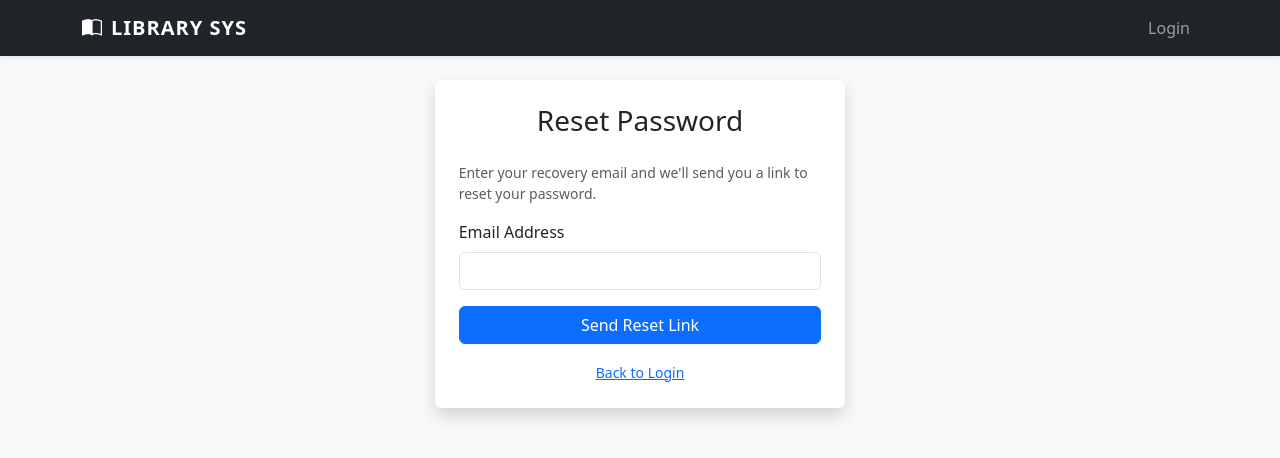
After one commit to lingt-xyz/HomeLibrary, a Flask app: page /forgot_password in a window 1280 px wide. The commit adds this page. Shown: the top 458 px of the page. Run offline with Flask 3, Linux system fonts and the light colour scheme; parts of the project's set-up code (start-up, migrations or seed data) failed here and were passed over; some libraries are stand-ins or nearby versions.

```diff
--- a/app.py
+++ b/app.py
@@ -1,17 +1,28 @@
 import os
-from datetime import datetime
+from datetime import datetime, timedelta, timezone
+import secrets
 from flask import Flask, render_template, redirect, url_for, request, flash
 from flask_sqlalchemy import SQLAlchemy
 from flask_login import LoginManager, UserMixin, login_user, login_required, logout_user, current_user
 from werkzeug.security import generate_password_hash, check_password_hash
 from functools import wraps
 from dotenv import load_dotenv
+from flask_mail import Mail, Message
 
 # Important for Vercel: Set instance_path to /tmp to avoid the Read-only error
 app = Flask(__name__, instance_path='/tmp')
 
 # Load variables from .env into the system environment
 load_dotenv()
+
+app.config['MAIL_SERVER'] = 'sandbox.smtp.mailtrap.io'
+app.config['MAIL_PORT'] = 2525
+app.config['MAIL_USERNAME'] = os.environ.get('MAIL_USERNAME')
+app.config['MAIL_PASSWORD'] = os.environ.get('MAIL_PASSWORD')
+app.config['MAIL_USE_TLS'] = True
+app.config['MAIL_USE_SSL'] = False
+
+mail = Mail(app)
 
 # Check if we are on Vercel or have a DATABASE_URL set
 # If not, fall back to local SQLite for development
@@ -42,6 +53,12 @@ class User(UserMixin, db.Model):
     email = db.Column(db.String(120), unique=True, nullable=True)
     password = db.Column(db.String(255), nullable=False)
     role = db.Column(db.String(20), nullable=False, default='reader')
+
+    reset_token = db.Column(db.String(100), unique=True, nullable=True)
+    token_expiry = db.Column(db.DateTime, nullable=True)
+    password_last_changed = db.Column(db.DateTime, nullable=True)
+    failed_login_attempts = db.Column(db.Integer, default=0)
+    lockout_until = db.Column(db.DateTime, nullable=True)
 
     # ADD THIS: If a user is deleted, their comments/interactions are deleted too
     interactions = db.relationship('ReaderInteraction', backref='user', cascade="all, delete-orphan")
@@ -88,13 +105,43 @@ def index():
 @app.route('/login', methods=['GET', 'POST'])
 def login():
     if request.method == 'POST':
-        user = User.query.filter_by(username=request.form.get('username')).first()
-        if user and check_password_hash(user.password, request.form.get('password')):
-            login_user(user)
-            if user.role == 'admin': return redirect(url_for('admin_dashboard'))
-            if user.role == 'librarian': return redirect(url_for('librarian_dashboard'))
-            return redirect(url_for('reader_dashboard'))
-        flash('Invalid username or password', 'danger')
+        username = request.form.get('username')
+        password = request.form.get('password')
+        user = User.query.filter_by(username=username).first()
+
+        if user:
+            # 1. Check if the user is currently locked out
+            if user.lockout_until and user.lockout_until > datetime.now(timezone.utc):
+                time_left = (user.lockout_until - datetime.now(timezone.utc)).seconds // 60
+                flash(f"Account locked. Try again in {max(1, time_left)} minutes.", "danger")
+                return redirect(url_for('login'))
+
+            # 2. Check the password
+            if check_password_hash(user.password, password):
+                # SUCCESS: Reset attempts and lockout
+                user.failed_login_attempts = 0
+                user.lockout_until = None
+                db.session.commit()
+                login_user(user)
+                if user.role == 'admin': return redirect(url_for('admin_dashboard'))
+                if user.role == 'librarian': return redirect(url_for('librarian_dashboard'))
+                return redirect(url_for('reader_dashboard'))
+            else:
+                # FAILURE: Increment counter
+                user.failed_login_attempts += 1
+
+                if user.failed_login_attempts >= 5:
+                    # Lock the account for 10 minutes
+                    user.lockout_until = datetime.now(timezone.utc) + timedelta(minutes=10)
+                    flash("Too many failed attempts. Account locked for 10 minutes.", "danger")
+                else:
+                    attempts_left = 5 - user.failed_login_attempts
+                    flash(f"Invalid password. {attempts_left} attempts remaining.", "warning")
+
+                db.session.commit()
+        else:
+            flash("User not found.", "danger")
+
     return render_template('login.html')
 
 @app.route('/logout')
@@ -102,6 +149,68 @@ def login():
 def logout():
     logout_user()
     return redirect(url_for('login'))
+
+@app.route('/forgot_password', methods=['GET', 'POST'])
+def forgot_password():
+    if request.method == 'POST':
+        email_input = request.form.get('email')
+        user = User.query.filter_by(email=email_input).first()
+
+        if user:
+            token = secrets.token_urlsafe(32)
+            user.reset_token = token
+            user.token_expiry = datetime.now(datetime.timezone.utc) + timedelta(minutes=30)
+            db.session.commit()
+
+            # Generate the URL
+            reset_url = url_for('reset_with_token', token=token, _external=True)
+
+            # Create the Message object
+            msg = Message("Reset Your Home Library Password",
+                          sender="noreply@homelibrary.com",
+                          recipients=[user.email])
+
+            # Set the HTML body
+            msg.html = render_template('email_reset.html', reset_url=reset_url)
+
+            try:
+                mail.send(msg)
+                flash("A professional reset link has been sent to your email.", "info")
+            except Exception as e:
+                flash("Error sending email. Check your Mailtrap credentials.", "danger")
+
+        else:
+            flash("If an account exists with that email, a reset link has been sent.", "info")
+
+        return redirect(url_for('login'))
+    return render_template('forgot_password.html')
+
+@app.route('/reset_password/<token>', methods=['GET', 'POST'])
+def reset_with_token(token):
+    user = User.query.filter_by(reset_token=token).first()
+
+    # Verify token exists and hasn't expired
+    if not user or user.token_expiry < datetime.utcnow():
+        flash("The reset link is invalid or has expired.", "danger")
+        return redirect(url_for('forgot_password'))
+
+    if request.method == 'POST':
+        new_password = request.form.get('password')
+        confirm_password = request.form.get('confirm_password')
+
+        if new_password == confirm_password and len(new_password) >= 8:
+            user.password = generate_password_hash(new_password, method='pbkdf2:sha256')
+            user.reset_token = None # Clear the token so it can't be used again
+            user.token_expiry = None
+            user.password_last_changed = datetime.now(datetime.timezone.utc)
+            current_user.password_last_changed = datetime.now(datetime.timezone.utc)
+            db.session.commit()
+            flash("Your password has been reset!", "success")
+            return redirect(url_for('login'))
+        else:
+            flash("Passwords must match and be 8+ characters.", "warning")
+
+    return render_template('reset_password_form.html') # A form identical to your profile password section
 
 # Admin: Add Librarians and Readers
 @app.route('/admin', methods=['GET', 'POST'])
--- a/requirements.txt
+++ b/requirements.txt
@@ -2,6 +2,7 @@ blinker==1.9.0
 click==8.3.1
 Flask==3.1.2
 Flask-Login==0.6.3
+Flask-Mail==0.10.0
 Flask-SQLAlchemy==3.1.1
 itsdangerous==2.2.0
 Jinja2==3.1.6
--- /dev/null
+++ b/templates/forgot_password.html
@@ -0,0 +1,23 @@
+{% extends "base.html" %}
+{% block content %}
+<div class="row justify-content-center">
+    <div class="col-md-4">
+        <div class="card shadow border-0">
+            <div class="card-body p-4">
+                <h3 class="text-center mb-4">Reset Password</h3>
+                <p class="text-muted small">Enter your recovery email and we'll send you a link to reset your password.</p>
+                <form method="POST">
+                    <div class="mb-3">
+                        <label class="form-label">Email Address</label>
+                        <input type="email" name="email" class="form-control" required>
+                    </div>
+                    <button type="submit" class="btn btn-primary w-100">Send Reset Link</button>
+                </form>
+                <div class="text-center mt-3">
+                    <a href="{{ url_for('login') }}" class="small">Back to Login</a>
+                </div>
+            </div>
+        </div>
+    </div>
+</div>
+{% endblock %}
```
Also changed, not shown: templates/email_reset.html (added, +23 -0 lines), templates/login.html (+8 -2 lines), templates/profile.html (+17 -0 lines), templates/reset_password_form.html (added, +57 -0 lines), README.md.
